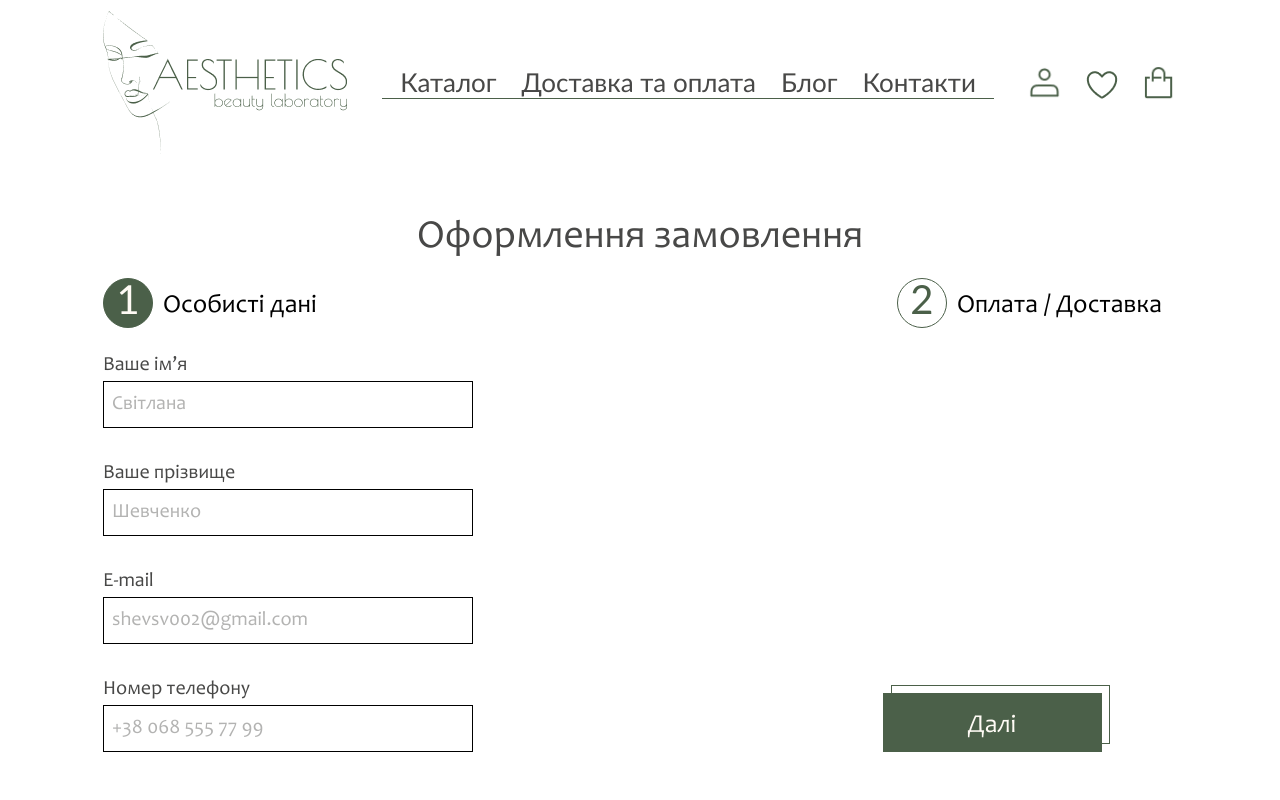
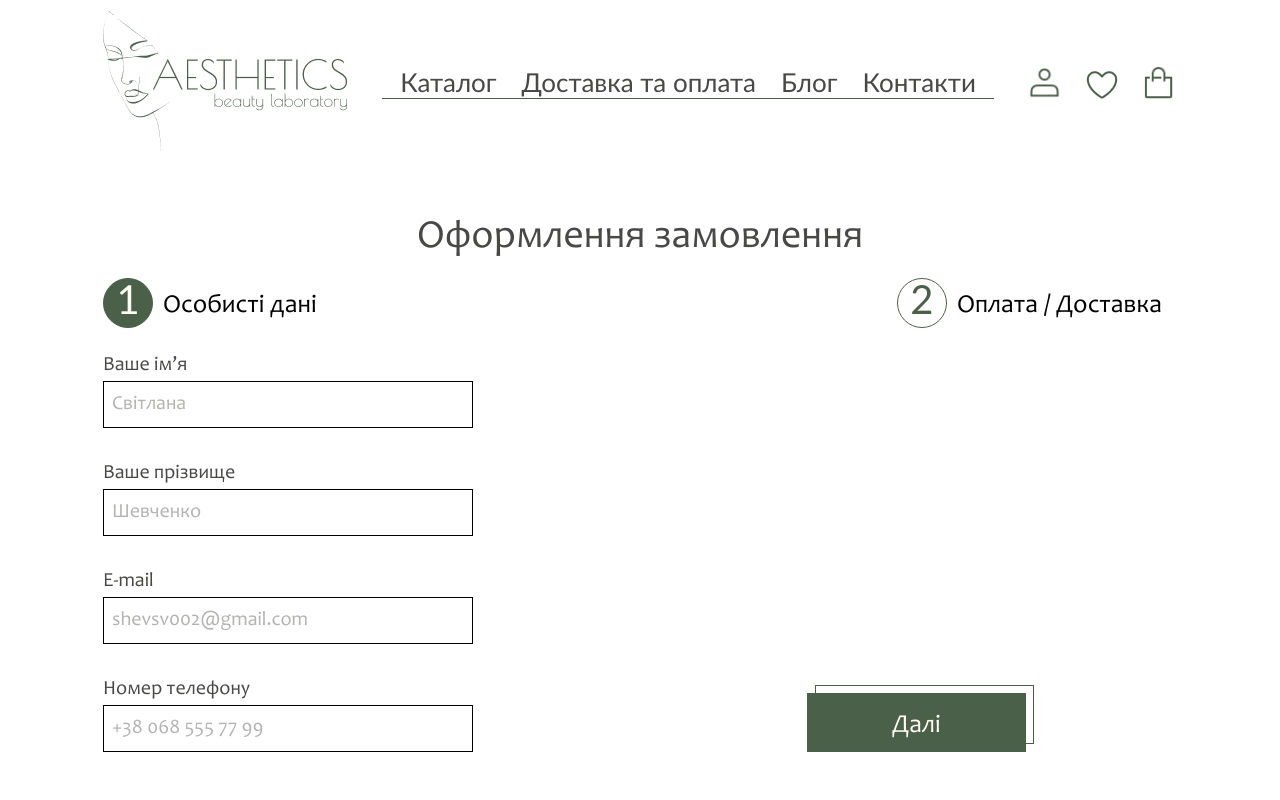
Before and after one commit to biryukov-m/aethetics, a React (Create React App) app: page /order in a window 1280 px wide. Shown: the top 800 px of the page. Built offline with nearby package versions, Linux system fonts and the light colour scheme.

Commit message:
ref: Improve order form styles

```diff
--- a/src/modules/order/components/OrderPaymentAndDelivery/OrderPaymentAndDelivery.styled.ts
+++ b/src/modules/order/components/OrderPaymentAndDelivery/OrderPaymentAndDelivery.styled.ts
@@ -56,8 +56,15 @@ export const Column = styled.div`
     margin-bottom: 0;
   }
 `;
+export const Legend = styled.legend`
+  margin: 0 auto 10px;
+  font-family: ${FONTS.FAMILIES.normal};
+  font-size: ${FONTS.SIZES.m};
+  line-height: 150%;
+  color: ${COLORS.text};
+`;
 export const BtnColumn = styled(Column)`
-  align-items: center;
+  align-items: flex-start;
   justify-content: flex-end;
 `;
 export const Group = styled.div`
--- a/src/modules/order/components/OrderPaymentAndDelivery/OrderPaymentAndDelivery.tsx
+++ b/src/modules/order/components/OrderPaymentAndDelivery/OrderPaymentAndDelivery.tsx
@@ -21,7 +21,7 @@ export const OrderPaymentAndDelivery: React.FC = () => {
           <Form>
             <Styled.Flex>
               <Styled.Column>
-                <p>Додати нову адресу:</p>
+                <Styled.Legend>Додати нову адресу</Styled.Legend>
                 <Field type="text" className="city" id="city" name="city" placeholder="Місто" />
                 <Styled.Group className="group">
                   <Field
--- a/src/modules/order/components/OrderPersonalData/OrderPersonalData.styled.ts
+++ b/src/modules/order/components/OrderPersonalData/OrderPersonalData.styled.ts
@@ -6,6 +6,10 @@ export const Wrapper = styled.div`
   form {
     display: flex;
     justify-content: space-between;
+    @media screen and (max-width: ${MEDIA.tablet}px) {
+      flex-direction: column;
+      gap: 20px;
+    }
     input {
       font-family: ${FONTS.FAMILIES.normal};
       font-size: ${FONTS.SIZES.m};
@@ -42,14 +46,15 @@ export const Wrapper = styled.div`
     }
   }
 `;
-
 export const Column = styled.div`
   display: flex;
   flex-direction: column;
   width: 370px;
+  @media screen and (max-width: ${MEDIA.tablet}px) {
+    width: 100%;
+  }
 `;
-
 export const BtnColumn = styled(Column)`
-  align-items: center;
+  align-items: flex-start;
   justify-content: flex-end;
 `;
```
